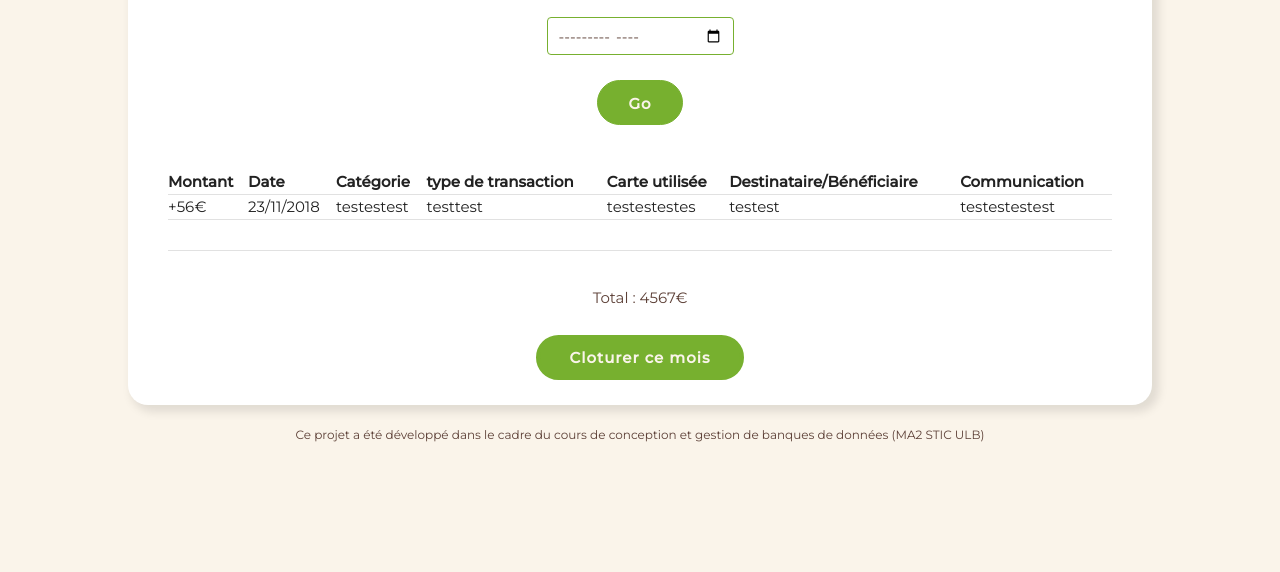
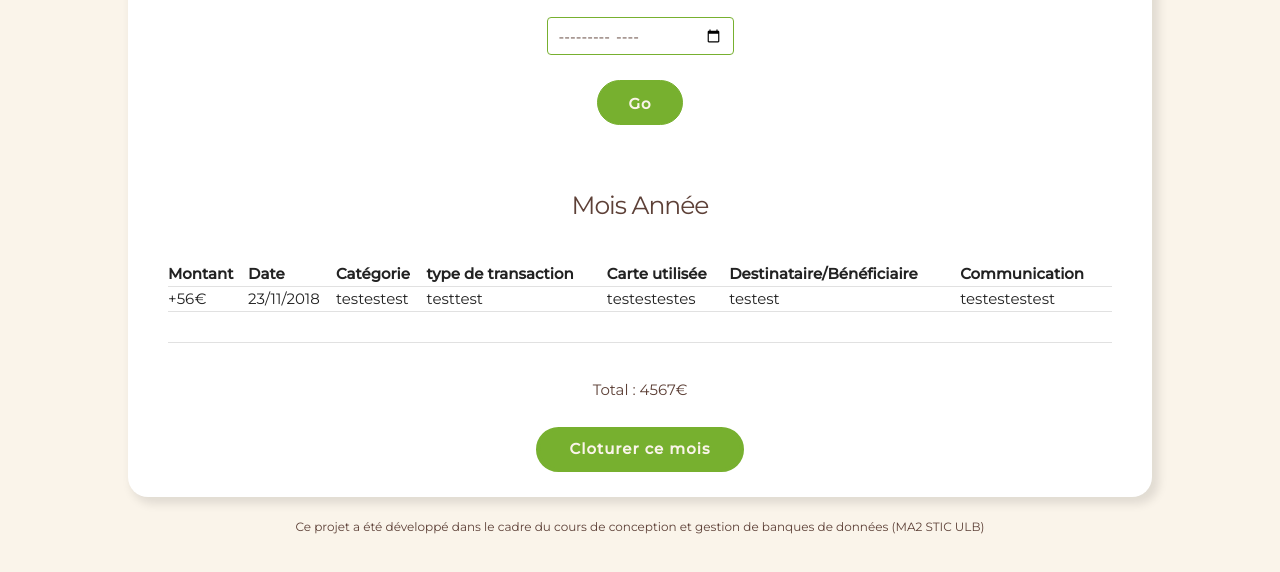
Before and after one commit to marhuysm/budgetsquirrel, a plain HTML site: page historique.html in a window 1280 px wide. Shown: the part 204-776 px from the top of the page. Drawn offline with Linux system fonts and the light colour scheme.

Commit message:
ajout "mois année" historique

```diff
--- a/historique.html
+++ b/historique.html
@@ -55,6 +55,9 @@
             </form>
         </div>
 
+        <div class="centered_message">
+            <h2>Mois Année</h2>
+        </div>
 
         <table class="u-full-width">
             <thead>
```
